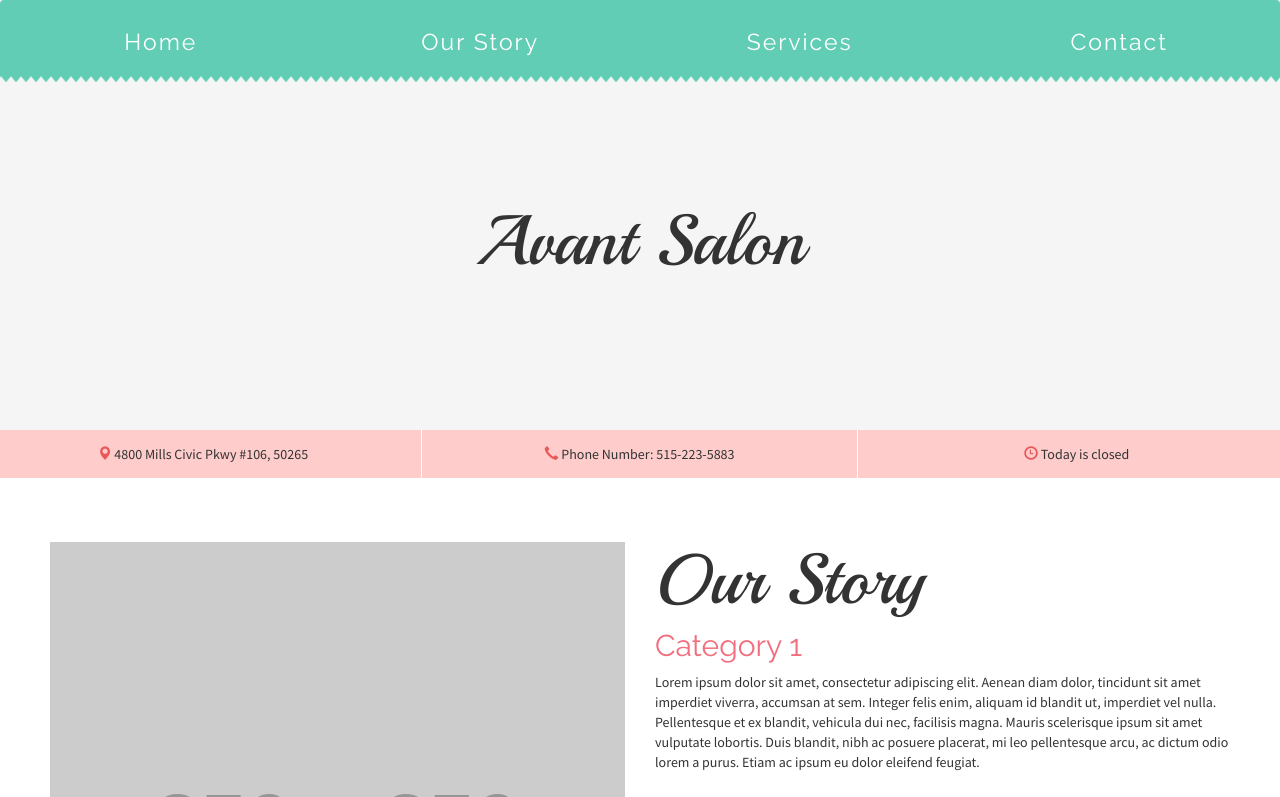
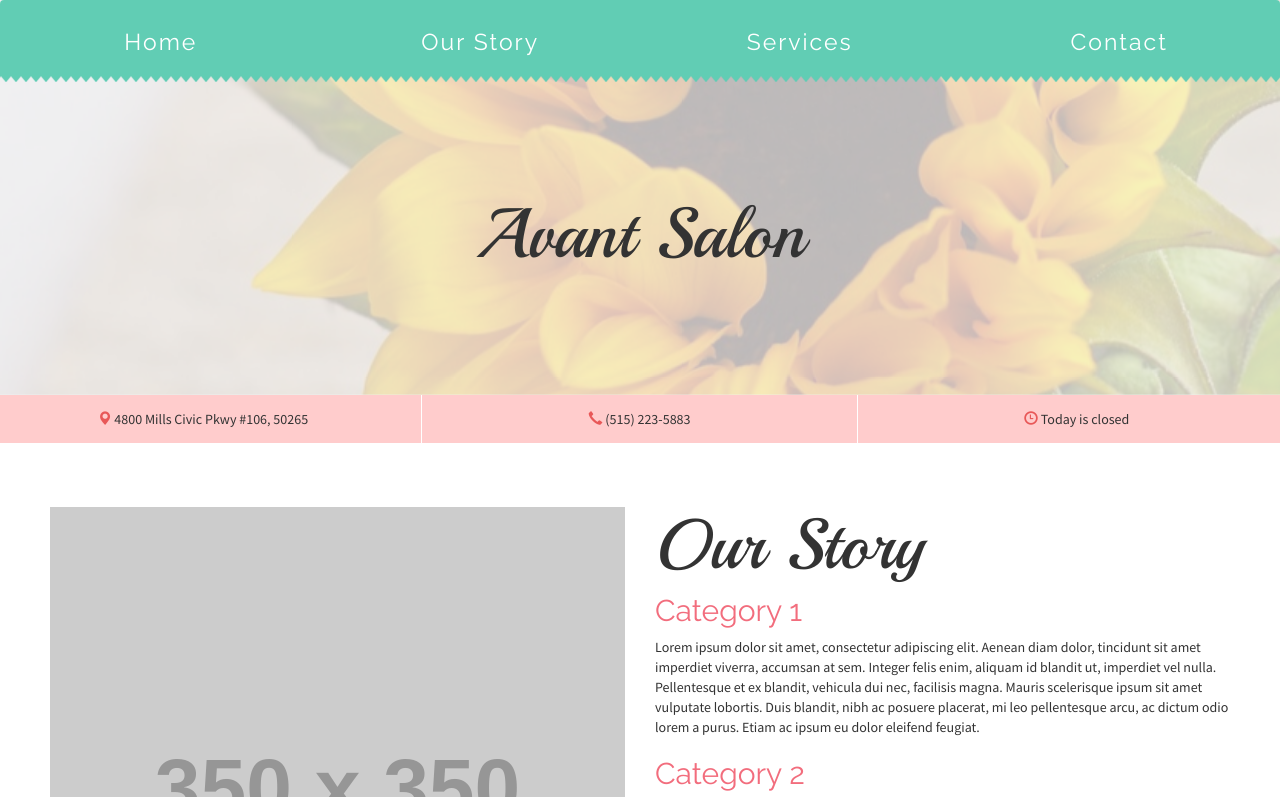
Before and after one commit to avantsalon/avantsalon.github.io, a website: page index.html in a window 1280 px wide. Shown: the top 797 px of the page. Drawn offline with nearby package versions, Linux system fonts and the light colour scheme; some packages are replaced by stand-ins of ours; placeholder pictures from the web are drawn by us.

Commit message:
rotating hero

```diff
--- a/assets/js/avant.js
+++ b/assets/js/avant.js
@@ -1,6 +1,7 @@
 avant = {
     init: function () {
         $(document).ready(function () {
+            avant._initHeroCarousel();
             avant._initNavigationLinks();
             avant._initNavigationBarCollapse();
             avant._initHoursOfOperation();
@@ -9,25 +10,61 @@ avant = {
         });
     },
 
-    _initGoogleMap: function () {
-        var avantLat = 41.558106;
-        var avantLng = -93.769207;
-        var avantLatLong = {lat: avantLat, lng: avantLng};
+    _initHeroCarousel: function () {
+        // helper function: taken from html5up.net
+        window.canUse=function(p){if(!window._canUse)window._canUse=document.createElement("div");var e=window._canUse.style,up=p.charAt(0).toUpperCase()+p.slice(1);return p in e||"Moz"+up in e||"Webkit"+up in e||"O"+up in e||"ms"+up in e};
 
-        var mapCanvas = document.getElementById('contact-map');
-        var mapOptions = {
-            center: new google.maps.LatLng(avantLat, avantLng),
-            zoom: 17,
-            mapTypeId: google.maps.MapTypeId.ROADMAP,
-            scrollwheel: false
+        var images = {
+            'assets/images/stock/header_bg_2.jpg': 'center',
+            'assets/images/stock/header_bg_3.jpg': 'center',
+            'assets/images/stock/header_bg_1.jpg': 'center',
+            'assets/images/stock/header_bg_4.jpg': 'center'
+
         };
+        var delay = 6000;
+        var currentPosition = 0;
+        var lastPosition = 0;
+        var bgList = [];
 
-        var gmap = new google.maps.Map(mapCanvas, mapOptions);
-        var marker = new google.maps.Marker({
-            position: avantLatLong,
-            map: gmap,
-            title: 'Avant Salon'
-        });
+        var wrapperEl = $('#hero-carousel');
+
+        for (var imageUrl in images) {
+            var bgEl = document.createElement('div');
+            bgEl.className = 'bg-image';
+            bgEl.style.backgroundImage = 'url("' + imageUrl + '")';
+            bgEl.style.backgroundPosition = images[imageUrl];
+            wrapperEl.append(bgEl);
+
+            bgList.push(bgEl);
+        }
+
+        bgList[currentPosition].classList.add('visible');
+        bgList[currentPosition].classList.add('top');
+
+        // Bail if we only have a single BG or the client doesn't support transitions.
+        if (bgList.length == 1
+            || !canUse('transition'))
+            return;
+
+        window.setInterval(function () {
+            lastPosition = currentPosition;
+            currentPosition++;
+
+            // Wrap to beginning if necessary.
+            if (currentPosition >= bgList.length)
+                currentPosition = 0;
+
+            // Swap top images.
+            bgList[lastPosition].classList.remove('top');
+            bgList[currentPosition].classList.add('visible');
+            bgList[currentPosition].classList.add('top');
+
+            // Hide last image after a short delay.
+            window.setTimeout(function () {
+                bgList[lastPosition].classList.remove('visible');
+            }, delay / 2);
+
+        }, delay);
     },
 
     _initNavigationBarCollapse: function () {
@@ -51,7 +88,7 @@ avant = {
     },
 
     _initNavigationLinks: function () {
-        var scrollToElement = function(element, duration) {
+        var scrollToElement = function (element, duration) {
             $('html, body').animate({
                 scrollTop: element.offset().top - 75
             }, duration);
@@ -59,7 +96,7 @@ avant = {
 
         var navLinks = $('.nav-link');
 
-        $.each(navLinks, function( index, navLink ) {
+        $.each(navLinks, function (index, navLink) {
             var EXPANDED_CLASS = 'expanded';
             var WAIT_TIMER = 280;
 
@@ -69,7 +106,7 @@ avant = {
             var scrollToSelector = navLink.attr('scrollTo');
             var scrollToEl = $(scrollToSelector);
 
-            navLink.unbind().click(function(){
+            navLink.unbind().click(function () {
                 navbarCollapse.collapse('hide');
                 setTimeout(function () {
                     navbarHeader.removeClass(EXPANDED_CLASS);
@@ -80,7 +117,7 @@ avant = {
         });
     },
 
-    _initHoursOfOperation: function() {
+    _initHoursOfOperation: function () {
         var openHoursEl = $('.current-hours-open');
         var hoursOpen = [
             'closed',
@@ -101,5 +138,26 @@ avant = {
 
     _initServiceHeights: function () {
         $('.service-item .item-wrapper').matchHeight();
+    },
+
+    _initGoogleMap: function () {
+        var avantLat = 41.558106;
+        var avantLng = -93.769207;
+        var avantLatLong = {lat: avantLat, lng: avantLng};
+
+        var mapCanvas = document.getElementById('contact-map');
+        var mapOptions = {
+            center: new google.maps.LatLng(avantLat, avantLng),
+            zoom: 17,
+            mapTypeId: google.maps.MapTypeId.ROADMAP,
+            scrollwheel: false
+        };
+
+        var gmap = new google.maps.Map(mapCanvas, mapOptions);
+        var marker = new google.maps.Marker({
+            position: avantLatLong,
+            map: gmap,
+            title: 'Avant Salon'
+        });
     }
 };
--- a/assets/styles/less/avant.less
+++ b/assets/styles/less/avant.less
@@ -1,5 +1,7 @@
 @primary-color: #61CDB4;
 @secondary-color: #F26D7D;
+
+@text-color: black;
 
 @xs-devices-max: 767px;
 @small-devices-max: 993px;
@@ -16,6 +18,16 @@
 
 @standard-space: 5rem;
 @small-space: 1rem;
+
+@keyframes push-img {
+  0% {
+    transform: translateX(0);
+  }
+
+  100% {
+    transform: translateX(-25%);
+  }
+}
 
 .section-padding() {
   padding: @standard-space @standard-space / 2;
@@ -146,12 +158,61 @@ nav {
   position: relative;
   top: -1em;
   z-index: -1;
-  padding: 15.5em 0 0;
 
   background-color: #f5f5f5;
 
   .hero-logo {
-    margin-bottom: 10em;
+    z-index: 2;
+
+    margin-top: 15em;
+    margin-bottom: 8em;
+  }
+
+  #hero-carousel {
+    position: absolute;
+    top: 0;
+
+    width: 100%;
+    height: 100%;
+
+    transition: opacity 2s ease-in-out;
+    opacity: 0.25;
+
+
+    .bg-image {
+      transition: opacity 3s ease, visibility 3s;
+      background-size: cover;
+      height: 100%;
+      left: 0;
+      opacity: 0;
+      position: absolute;
+      top: 0;
+      visibility: hidden;
+      width: 150%;
+
+      &:only-child {
+        animation-direction: alternate !important;
+      }
+
+      &.visible {
+        animation: push-img 45s linear infinite;
+        opacity: 1;
+        visibility: visible;
+        z-index: 1;
+
+        @media screen and (max-width: 1280px) {
+          animation: push-img 29.25s linear infinite;
+        }
+
+        @media screen and (max-width: 736px) {
+          animation: push-img 18s linear infinite;
+        }
+      }
+
+      &.top {
+        z-index: 2;
+      }
+    }
   }
 }
 
@@ -277,6 +338,10 @@ nav {
       @media screen and (max-width: @xs-devices-max) {
         margin-bottom: @standard-space;
       }
+
+      a {
+        color: @text-color;
+      }
     }
   }
 }
--- a/index.html
+++ b/index.html
@@ -33,6 +33,7 @@
 			<div class="hero-logo col-sm-12 text-center">
 				<h1>Avant Salon</h1>
 			</div>
+			<div id="hero-carousel"></div>
 		</section>
 
 		<section class="biz-info row text-center">
@@ -41,7 +42,7 @@
 			</div>
 
 			<div class="info-snip col-sm-4">
-				<span class="glyphicon glyphicon-earphone"></span><span>Phone Number: 515-223-5883</span>
+				<span class="glyphicon glyphicon-earphone"></span><span>(515) 223-5883</span>
 			</div>
 
 			<div class="info-snip col-sm-4">
@@ -144,13 +145,16 @@
 								</div>
 								<div class="info-statement col-sm-4">
 									<h2>Hours of Operation</h2>
+									<span>Sunday: closed</span><br/>
 									<span>Monday : closed</span><br/>
 									<span>Tuesday - Friday : 9 am to 5 pm</span><br/>
-									<span>Saturday & Sunday : 9 am to 8 pm</span>
+									<span>Saturday : 9 am to 8 pm</span>
 								</div>
 								<div class="info-statement col-sm-4">
 									<h2>Email</h2>
-									<span>contact@avantsalon.com</span>
+									<a href="mailto:contact@avantsalon.com" target="_top">
+										<span>contact@avantsalon.com</span>
+									</a>
 								</div>
 							</div>
 						</div>
@@ -190,6 +194,7 @@
 	<script src="https://maps.googleapis.com/maps/api/js"></script>
 	<script src="assets/js/third-party/match-height.js"></script>
 	<script src="assets/js/avant.js"></script>
+
 	<script type="text/javascript">
 		avant.init();
 	</script>
```
Also changed, not shown: assets/images/stock/header_bg_1.jpg (added), assets/images/stock/header_bg_2.jpg (added), assets/images/stock/header_bg_3.jpg (added), assets/images/stock/header_bg_4.jpg (added), assets/styles/css/avant.css.
